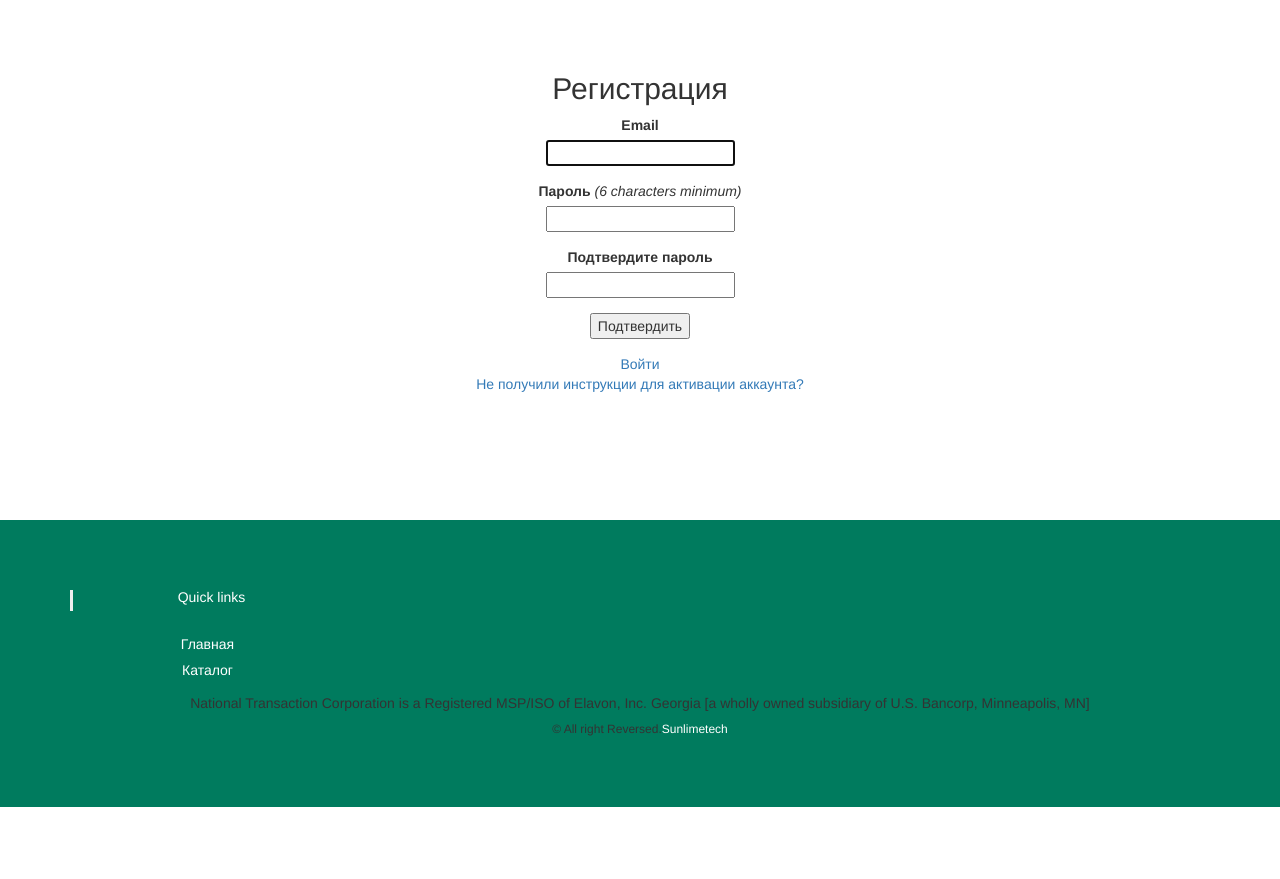
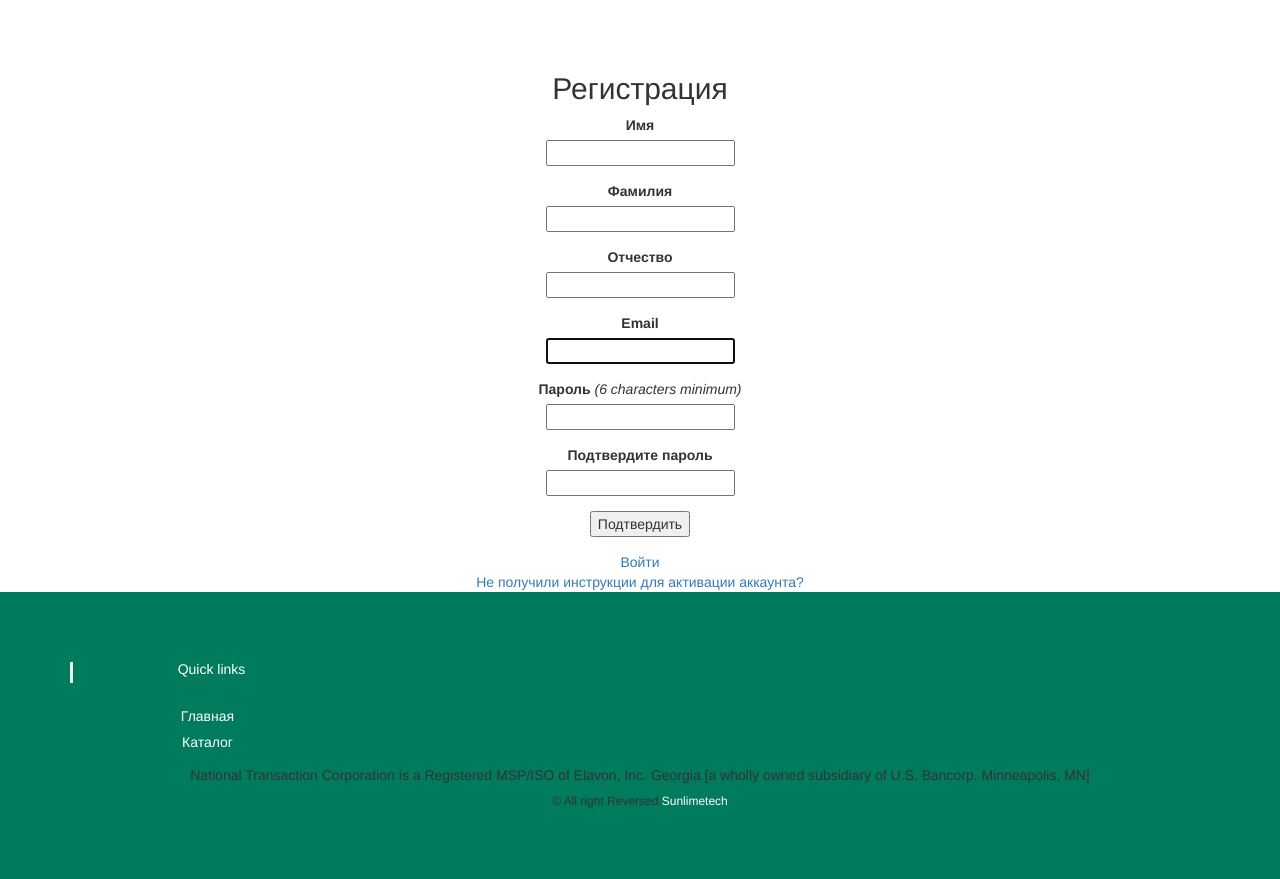
Before and after one commit to Mracobes9/MyBookSite, a Rails app: page /users/sign_up in a window 1280 px wide. Shown: the part 52-931 px from the top of the page. Before the commit the page ends 859 px from the top, so only its background shows below. Run offline with Rails 7, Linux system fonts and the light colour scheme; style sheets or scripts are compiled from the project's sources; some libraries are stand-ins or nearby versions.

Commit message:
Добавил поля фамилия, имя, отчество для пользователя и валидацию

```diff
--- a/app/controllers/application_controller.rb
+++ b/app/controllers/application_controller.rb
@@ -1,9 +1,16 @@
 class ApplicationController < ActionController::Base
   protect_from_forgery with: :exception
+  before_action :configure_permitted_parameters, if: :devise_controller?
   def after_sign_in_path_for(resource)
     user_path(current_user)
   end
   def after_sign_out_path_for(resource_or_scope)
     request.referrer
   end
+  protected
+
+  def configure_permitted_parameters
+    devise_parameter_sanitizer.permit(:sign_up,keys: [:name, :second_name, :middle_name])
+    devise_parameter_sanitizer.permit(:account_update,keys: [:name, :second_name, :middle_name])
+  end
 end
--- a/app/models/user.rb
+++ b/app/models/user.rb
@@ -3,4 +3,7 @@
   #  :lockable, :timeoutable and :omniauthable
   devise :database_authenticatable, :registerable,
          :recoverable, :rememberable, :trackable, :validatable,:confirmable
+  validates :name, length: {maximum: 20}, presence: true
+  validates :second_name, length: {maximum: 20}, presence: true
+  validates :middle_name, length: {maximum: 20}, presence: true
 end
--- a/app/views/devise/registrations/new.html.erb
+++ b/app/views/devise/registrations/new.html.erb
@@ -1,14 +1,29 @@
 <h2 class="text-center">Регистрация</h2>
 
-<%= form_for(resource, as: resource_name, url: registration_path(resource_name)) do |f| %>
+<%= form_for(resource, as: resource_name, url: registration_path(resource_name), html:{class: "text-center"}) do |f| %>
   <%= devise_error_messages! %>
 
-  <div class="field form-group text-center">
+  <div class="field form-group">
+    <%= f.label :name, "Имя"%></br>
+    <%= f.text_field :name%>
+  </div>
+
+  <div class="field form-group">
+    <%= f.label :second_name, "Фамилия"%></br>
+    <%= f.text_field :second_name%>
+  </div>
+
+  <div class="field form-group">
+    <%= f.label :middle_name, "Отчество"%></br>
+    <%= f.text_field :middle_name%>
+  </div>
+
+  <div class="field form-group">
     <%= f.label :email %><br />
     <%= f.email_field :email, autofocus: true, autocomplete: "email" %>
   </div>
 
-  <div class="field form-group text-center">
+  <div class="field form-group">
     <%= f.label :password, "Пароль" %>
     <% if @minimum_password_length %>
     <em>(<%= @minimum_password_length %> characters minimum)</em>
@@ -16,12 +31,12 @@
     <%= f.password_field :password, autocomplete: "off" %>
   </div>
 
-  <div class="field form-group text-center">
+  <div class="field form-group">
     <%= f.label :password_confirmation, "Подтвердите пароль" %><br />
     <%= f.password_field :password_confirmation, autocomplete: "off" %>
   </div>
 
-  <div class="actions form-group text-center" >
+  <div class="actions form-group" >
     <%= f.submit "Подтвердить" %>
   </div>
 <% end %>
--- a/config/environments/development.rb
+++ b/config/environments/development.rb
@@ -53,4 +53,8 @@
   # Use an evented file watcher to asynchronously detect changes in source code,
   # routes, locales, etc. This feature depends on the listen gem.
   config.file_watcher = ActiveSupport::EventedFileUpdateChecker
+
+
+  config.action_mailer.delivery_method = :letter_opener
+  config.action_mailer.perform_deliveries = true
 end
```
Also changed, not shown: app/views/devise/registrations/edit.html.erb (+15 -0 lines), db/migrate/20180503125339_add_fio_to_users.rb (added, +7 -0 lines), Gemfile, Gemfile.lock, db/schema.rb.
